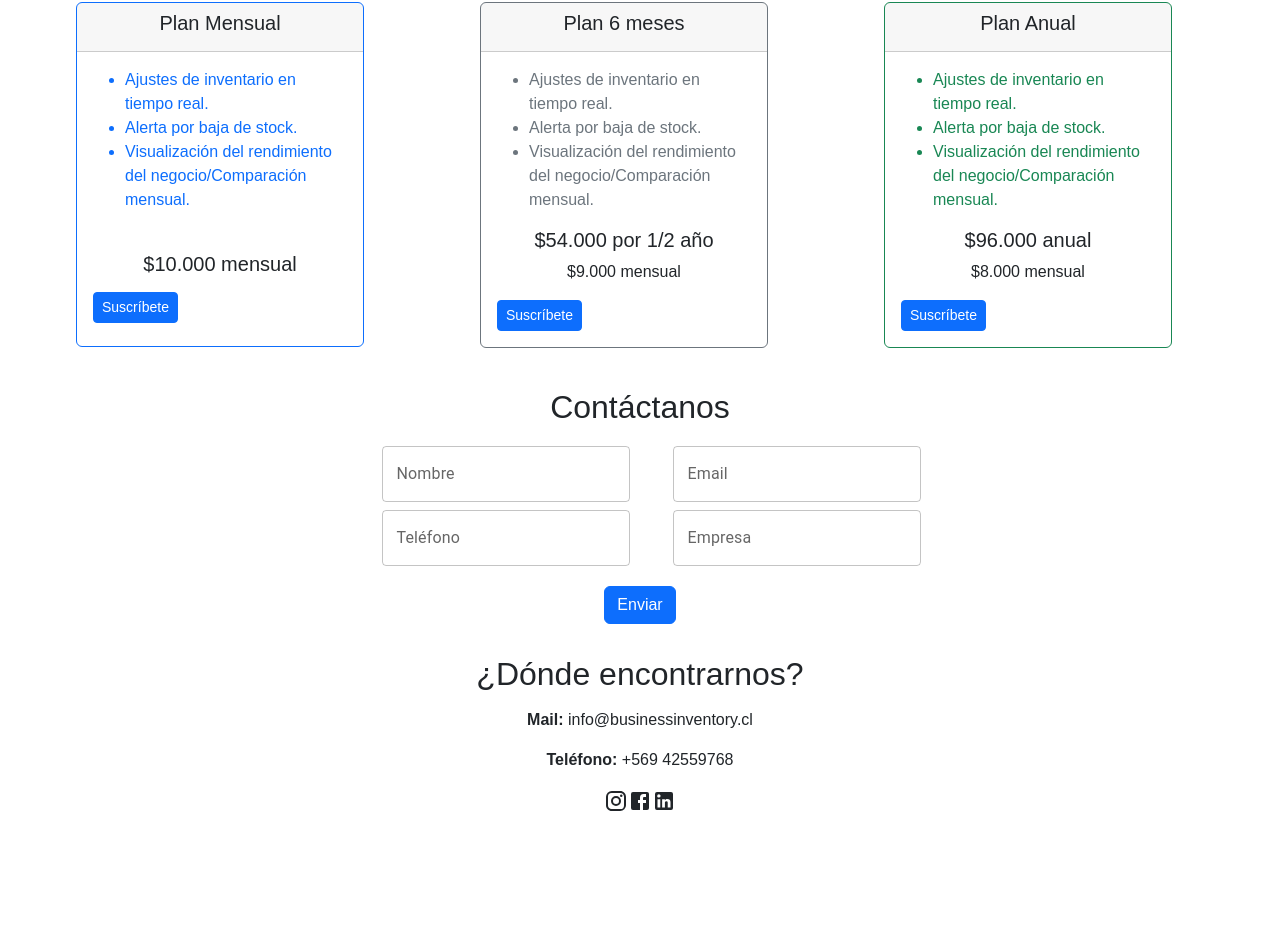
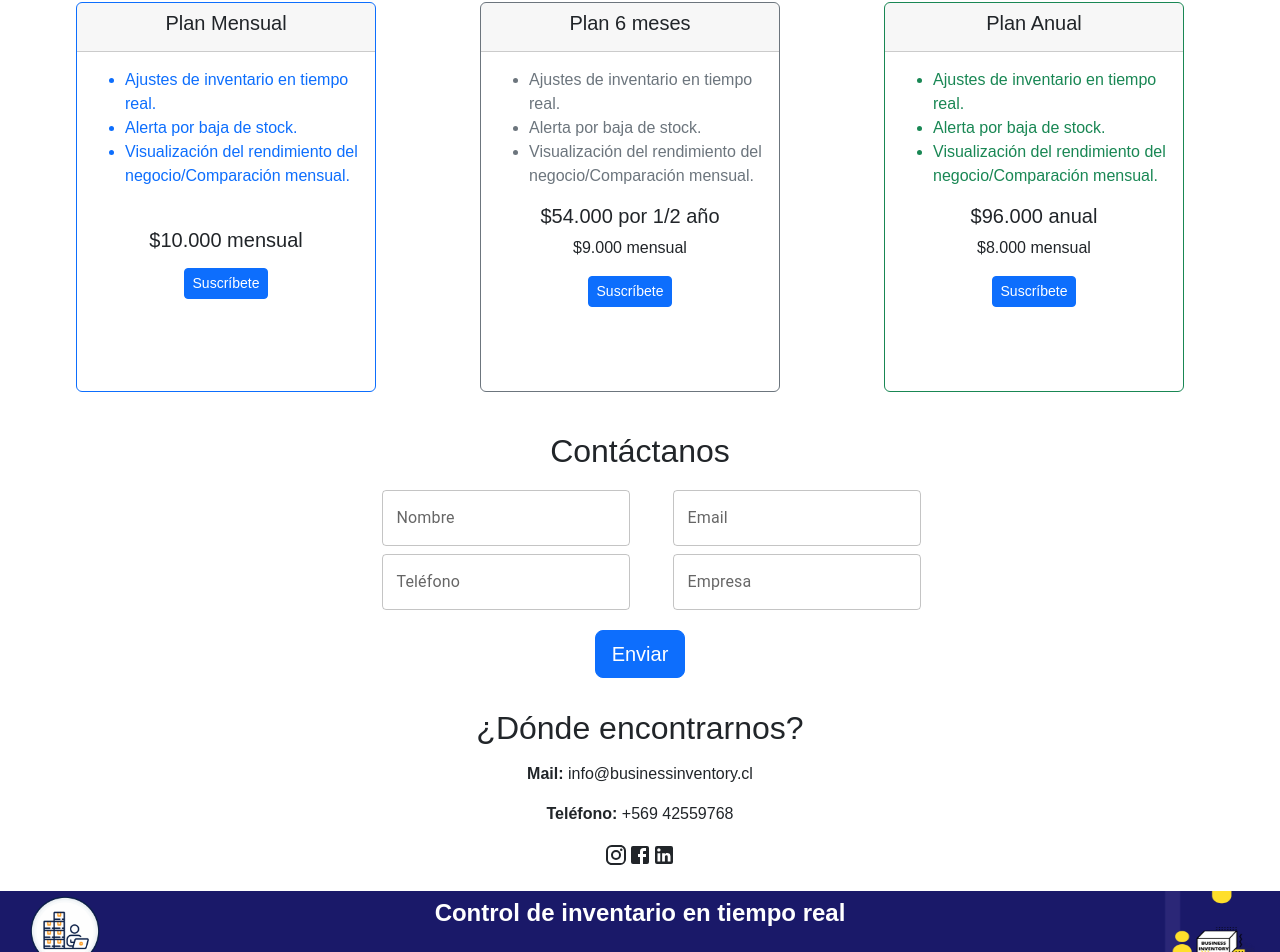
Before and after one commit to Sussanara/ADT, a React (Create React App) app: page /user in a window 1280 px wide. Shown: the part 163-1115 px from the top of the page. Before the commit the page ends 1000 px from the top, so only its background shows below. Built offline with nearby package versions, Linux system fonts and the light colour scheme; no server answers.

Commit message:
Contacto-Planes

```diff
--- a/src/shared_component/Contacto.js
+++ b/src/shared_component/Contacto.js
@@ -9,13 +9,16 @@ import { styled } from '@mui/material/styles';
 import Grid from '@mui/material/Grid';
 import { display } from "@mui/system";
 
+import Icono1 from "../asset/Icono1.png";
+import Icono2 from "../asset/Icono2.png";
+
 function Contacto() {
     return (
         <>
             <h2 align="center" style={{ marginTop: "15px" }}>Nuestros Planes</h2>
             <div className="row g-2 m-4 ">
                 <div className="col-3 mx-5">
-                    <div className="card border-primary mb-3" style={{ maxWidth: "18rem", height: "345px" }}>
+                    <div className="card border-primary mb-3" style={{ maxWidth: "20rem", height: "390px" }}>
                         <div className="card-header" align="center"><h5>Plan Mensual</h5></div>
                         <div className="card-body text-primary">
                             <p className="card-text">
@@ -27,14 +30,14 @@ function Contacto() {
                                 <br></br>
                                 <h5 align="center" class="text-dark">$10.000 mensual</h5>
                             </p>
-                            <div className="Button">
+                            <div align="center">
                                 <button type="button" class="btn btn-primary btn-sm">Suscríbete</button>
                             </div>
                         </div>
                     </div>
                 </div>
                 <div className="col-3 mx-5">
-                    <div className="card border-secondary mb-3" style={{ maxWidth: "18rem" }}>
+                    <div className="card border-secondary mb-3" style={{ maxWidth: "20rem", height: "390px" }}>
                         <div className="card-header" align="center"><h5>Plan 6 meses</h5></div>
                         <div className="card-body text-secondary">
                             <p className="card-text">
@@ -46,14 +49,14 @@ function Contacto() {
                                 <h5 align="center" class="text-dark">$54.000 por 1/2 año</h5>
                                 <p align="center" class="text-dark">$9.000 mensual</p>
                             </p>
-                            <div className="Button">
+                            <div align="center">
                                 <button type="button" class="btn btn-primary btn-sm">Suscríbete</button>
                             </div>
                         </div>
                     </div>
                 </div>
                 <div className="col-3 mx-5">
-                    <div className="card border-success mb-3" style={{ maxWidth: "18rem" }}>
+                    <div className="card border-success mb-3" style={{ maxWidth: "20rem", height: "390px" }}>
                         <div className="card-header" align="center"><h5>Plan Anual</h5></div>
                         <div className="card-body text-success">
                             <p className="card-text">
@@ -65,7 +68,7 @@ function Contacto() {
                                 <h5 align="center" class="text-dark">$96.000 anual</h5>
                                 <p align="center" class="text-dark">$8.000 mensual</p>
                             </p>
-                            <div className="Button">
+                            <div align="center">
                                 <button type="button" class="btn btn-primary btn-sm">Suscríbete</button>
                             </div>
                         </div>
@@ -93,7 +96,7 @@ function Contacto() {
                         <TextField id="outlined-basic" label="Empresa" variant="outlined" />
                     </div>
                 </div>
-                <button type="submit" class="btn btn-primary m-3">Enviar</button>
+                <button type="submit" class="btn btn-primary btn-lg m-3">Enviar</button>
 
                 <h2 align="center" style={{ marginTop: "15px", marginBottom: "15px" }}>¿Dónde encontrarnos?</h2>
                 <p><b>Mail:</b> info@businessinventory.cl</p>
@@ -104,6 +107,17 @@ function Contacto() {
                 <br></br>
                 <br></br>
             </div>
+            <Grid container style={{ backgroundColor: "#1a1969", width: "100%", height: "80px" }}>
+                <Grid xs={3} md={3}>
+                    <img src={Icono1} alt="left" style={{ height: "80px", width: "80px", marginLeft: "25px" }} />
+                </Grid>
+                <Grid xs={6} md={6}>
+                    <h4 className="text-white text-center mt-2"><b>Control de inventario en tiempo real</b></h4>
+                </Grid>
+                <Grid xs={3} md={3}>
+                    <img src={Icono2} align="right" alt="" style={{ height: "80px", width: "100px", marginRight: "25px" }} />
+                </Grid>
+            </Grid>
         </>
     )
 }
```
Also changed, not shown: src/shared_component/Somos.js (+5 -5 lines).
